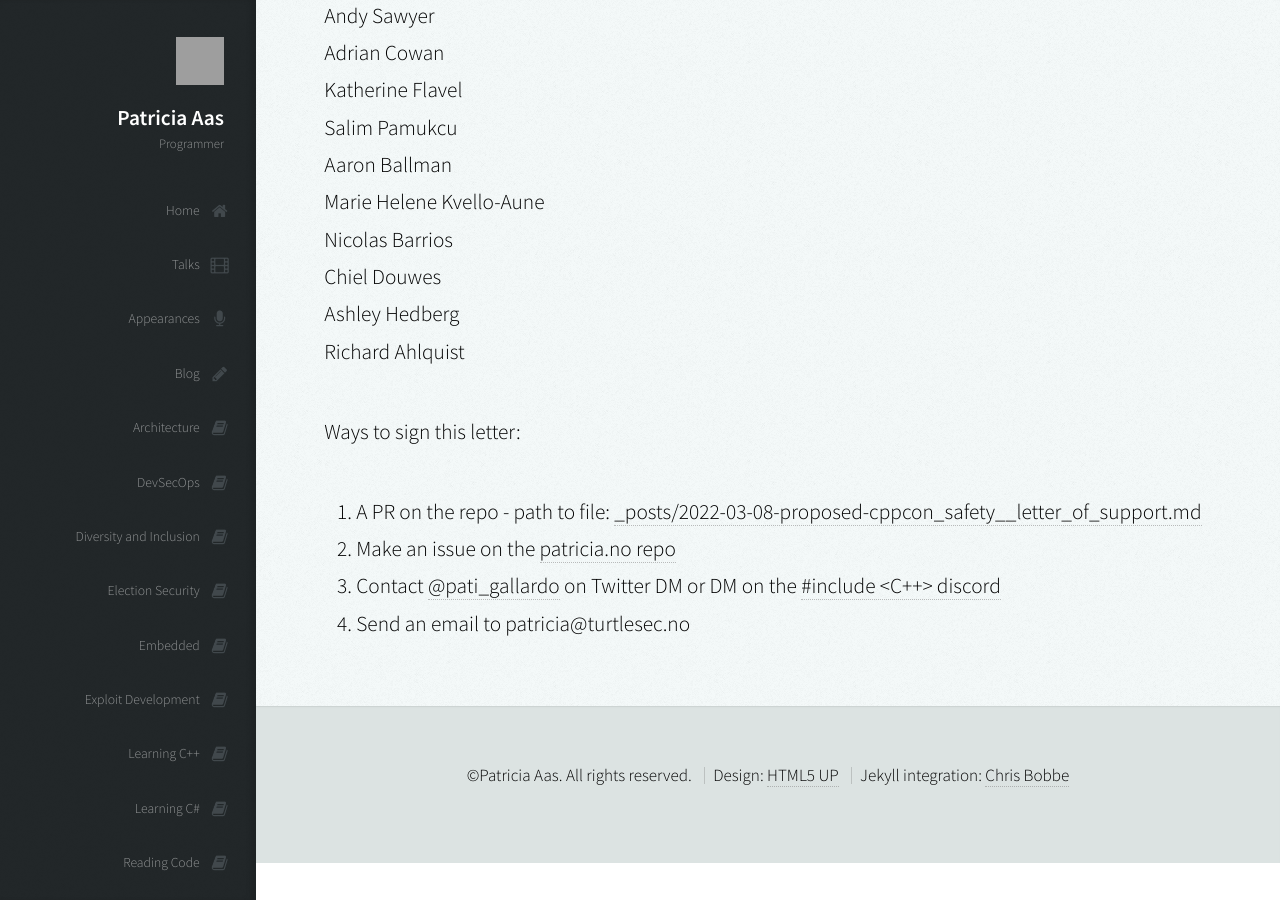
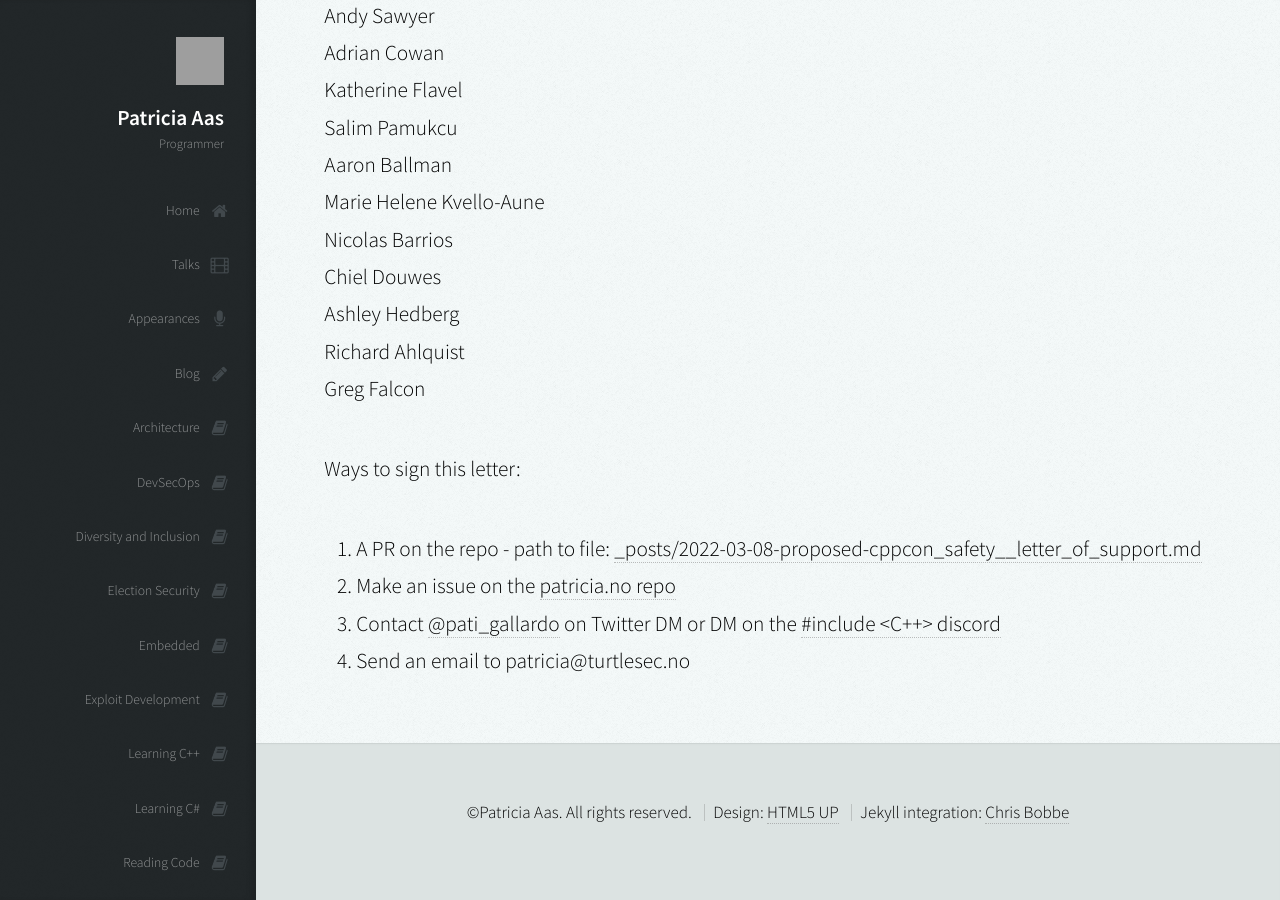
Before and after one commit to patricia-gallardo/patricia-gallardo.github.io, a Jekyll site: the page built from _posts/2022-03-08-proposed-cppcon_safety__letter_of_support.md, in a window 1280 px wide and 900 px high, scrolled down 5224 px. Built offline with Jekyll 4.4.1, drawn with Linux system fonts in a browser that asks for light colours; nearby versions of some CDN libraries; grey boxes are pictures that could not be loaded.

Commit message:
Add signature to letter of support

```diff
--- a/_posts/2022-03-08-proposed-cppcon_safety__letter_of_support.md
+++ b/_posts/2022-03-08-proposed-cppcon_safety__letter_of_support.md
@@ -148,6 +148,7 @@ Nicolas Barrios <br>
 Chiel Douwes <br>
 Ashley Hedberg <br>
 Richard Ahlquist <br>
+Greg Falcon <br>
 
 
 Ways to sign this letter:
```
